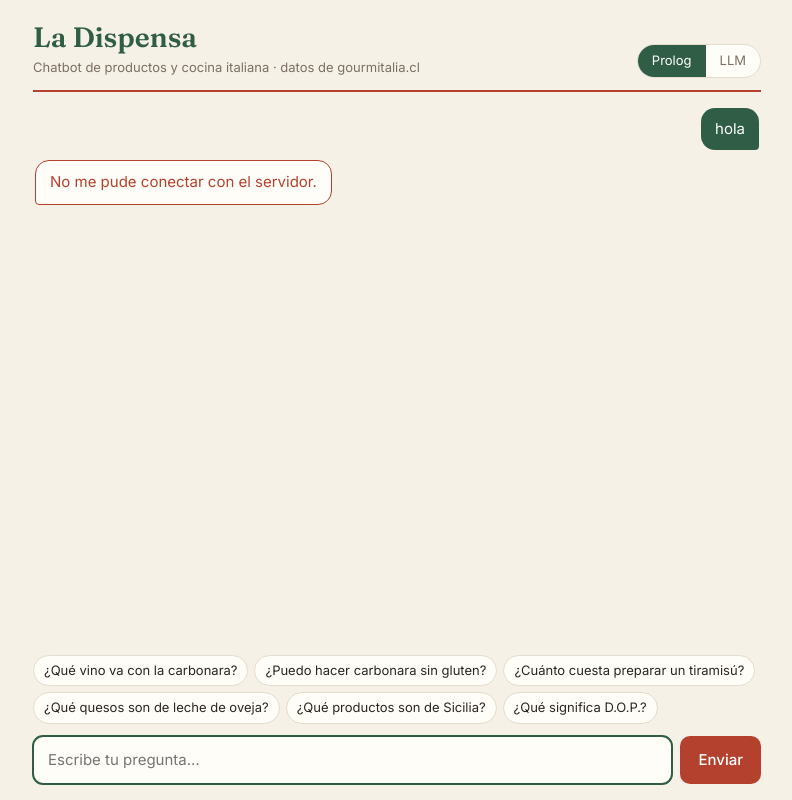
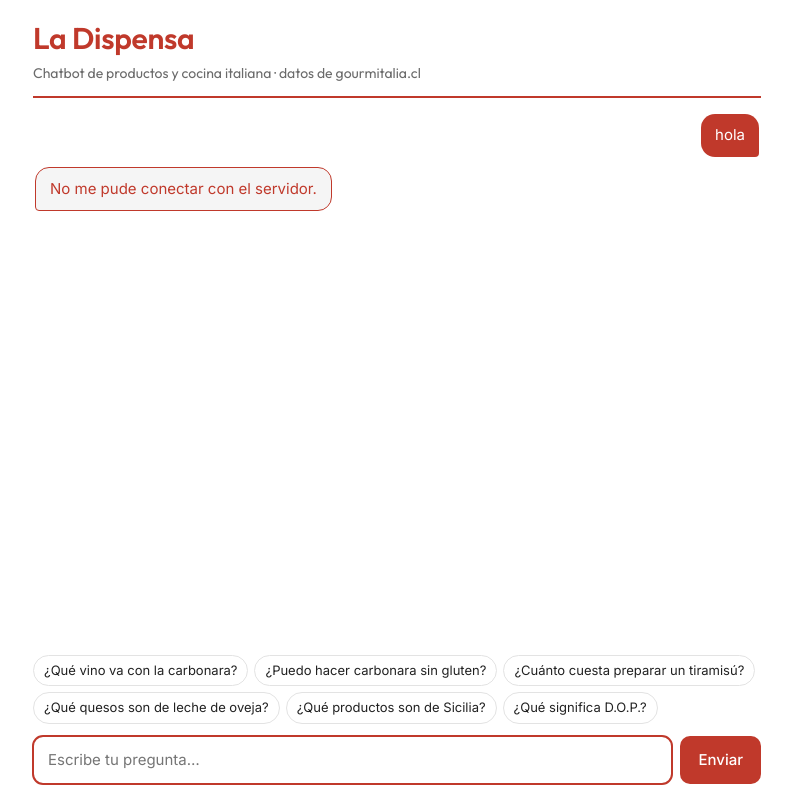
Before and after one commit to valtrss/Proyecto-2-chatbot, a plain HTML site: page web/index.html in a window 1280 px wide. Shown: the whole page, without its empty margins (243-1035 px from the left). Drawn offline with Linux system fonts and the light colour scheme; no server answers.

Commit message:
Código al nivel de clase, reglas de relaciones, documentación del modelo y nuevo diseño web

```diff
--- a/web/app.js
+++ b/web/app.js
@@ -3,9 +3,8 @@
 const campo = document.getElementById("pregunta");
 const boton = formulario.querySelector("button");
 
-function motorElegido() {
-  return document.querySelector('input[name="motor"]:checked').value;
-}
+// Por ahora solo existe el motor Prolog; el LLM llega en la Entrega 2.
+const MOTOR = "prolog";
 
 function agregarMensaje(texto, clase, etiqueta) {
   const div = document.createElement("div");
@@ -23,7 +22,6 @@
 }
 
 async function preguntar(pregunta) {
-  const motor = motorElegido();
   agregarMensaje(pregunta, "yo");
   const pensando = agregarMensaje("Pensando…", "bot pensando");
   boton.disabled = true;
@@ -32,14 +30,14 @@
     const res = await fetch("/api/chat", {
       method: "POST",
       headers: { "Content-Type": "application/json" },
-      body: JSON.stringify({ pregunta, motor }),
+      body: JSON.stringify({ pregunta, motor: MOTOR }),
     });
     const datos = await res.json();
     pensando.remove();
     if (!res.ok) {
       agregarMensaje(datos.error || "Error desconocido.", "bot error");
     } else {
-      agregarMensaje(datos.respuesta, "bot", datos.motor);
+      agregarMensaje(datos.respuesta, "bot");
     }
   } catch {
     pensando.remove();
--- a/web/index.html
+++ b/web/index.html
@@ -5,7 +5,7 @@
   <meta name="viewport" content="width=device-width, initial-scale=1">
   <title>Chatbot Gastronomía Italiana</title>
   <link rel="preconnect" href="https://fonts.googleapis.com">
-  <link href="https://fonts.googleapis.com/css2?family=Fraunces:opsz,wght@9..144,600&family=Inter:wght@400;500&display=swap" rel="stylesheet">
+  <link href="https://fonts.googleapis.com/css2?family=Outfit:wght@400;600&family=Inter:wght@400;500&display=swap" rel="stylesheet">
   <link rel="stylesheet" href="styles.css">
 </head>
 <body>
@@ -14,12 +14,6 @@
       <div>
         <h1>La Dispensa</h1>
         <p class="subtitulo">Chatbot de productos y cocina italiana · datos de gourmitalia.cl</p>
-      </div>
-      <div class="motor" role="radiogroup" aria-label="Motor del chatbot">
-        <label><input type="radio" name="motor" value="prolog" checked> Prolog</label>
-        <label class="deshabilitado" title="Disponible en la Entrega 2">
-          <input type="radio" name="motor" value="llm" disabled> LLM
-        </label>
       </div>
     </header>
 
--- a/web/styles.css
+++ b/web/styles.css
@@ -1,29 +1,15 @@
 :root {
-  --fondo: #f6f1e7;
-  --panel: #fffdf8;
-  --texto: #2b2620;
-  --suave: #7a6f62;
-  --borde: #e4dccd;
-  --verde: #2f5d46;
-  --rojo: #b3412e;
-  --burbuja-bot: #fffdf8;
-  --burbuja-yo: #2f5d46;
+  color-scheme: light;
+  --fondo: #ffffff;
+  --panel: #ffffff;
+  --texto: #222222;
+  --suave: #6b6b6b;
+  --borde: #e3e3e3;
+  --rojo: #c0392b;
+  --rojo-oscuro: #a93226;
+  --burbuja-bot: #f5f5f5;
+  --burbuja-yo: #c0392b;
   --texto-yo: #ffffff;
-}
-
-@media (prefers-color-scheme: dark) {
-  :root {
-    --fondo: #1b1915;
-    --panel: #24211c;
-    --texto: #ece6da;
-    --suave: #a99f90;
-    --borde: #3a352d;
-    --verde: #6fae8c;
-    --rojo: #e07a63;
-    --burbuja-bot: #2a2620;
-    --burbuja-yo: #3d6e55;
-    --texto-yo: #ffffff;
-  }
 }
 
 * { box-sizing: border-box; }
@@ -59,24 +45,14 @@
 
 h1 {
   margin: 0;
-  font-family: "Fraunces", Georgia, serif;
-  font-size: 28px;
-  color: var(--verde);
+  font-family: "Outfit", system-ui, sans-serif;
+  font-weight: 600;
+  font-size: 30px;
+  letter-spacing: -0.01em;
+  color: var(--rojo);
 }
 
-.subtitulo { margin: 0; color: var(--suave); font-size: 13px; }
-
-.motor {
-  display: flex;
-  border: 1px solid var(--borde);
-  border-radius: 999px;
-  overflow: hidden;
-  background: var(--panel);
-}
-.motor label { padding: 6px 14px; cursor: pointer; font-size: 13px; }
-.motor input { display: none; }
-.motor label:has(input:checked) { background: var(--verde); color: #fff; }
-.motor .deshabilitado { color: var(--suave); cursor: not-allowed; }
+.subtitulo { margin: 2px 0 0; font-family: "Outfit", system-ui, sans-serif; color: var(--suave); font-size: 14px; }
 
 .conversacion {
   flex: 1;
@@ -97,7 +73,7 @@
 .mensaje.bot {
   align-self: flex-start;
   background: var(--burbuja-bot);
-  border: 1px solid var(--borde);
+  border: 1px solid transparent;
   border-bottom-left-radius: 4px;
 }
 .mensaje.yo {
@@ -128,7 +104,7 @@
   color: var(--texto);
   cursor: pointer;
 }
-.sugerencias button:hover { border-color: var(--verde); color: var(--verde); }
+.sugerencias button:hover { border-color: var(--rojo); color: var(--rojo); }
 
 .formulario { display: flex; gap: 8px; }
 .formulario input {
@@ -141,7 +117,7 @@
   background: var(--panel);
   color: var(--texto);
 }
-.formulario input:focus { outline: 2px solid var(--verde); outline-offset: -1px; }
+.formulario input:focus { outline: 2px solid var(--rojo); outline-offset: -1px; }
 .formulario button {
   font: inherit;
   font-weight: 500;
@@ -152,4 +128,5 @@
   color: #fff;
   cursor: pointer;
 }
+.formulario button:hover { background: var(--rojo-oscuro); }
 .formulario button:disabled { opacity: .6; cursor: wait; }
```
Also changed, not shown: 10 other files.
